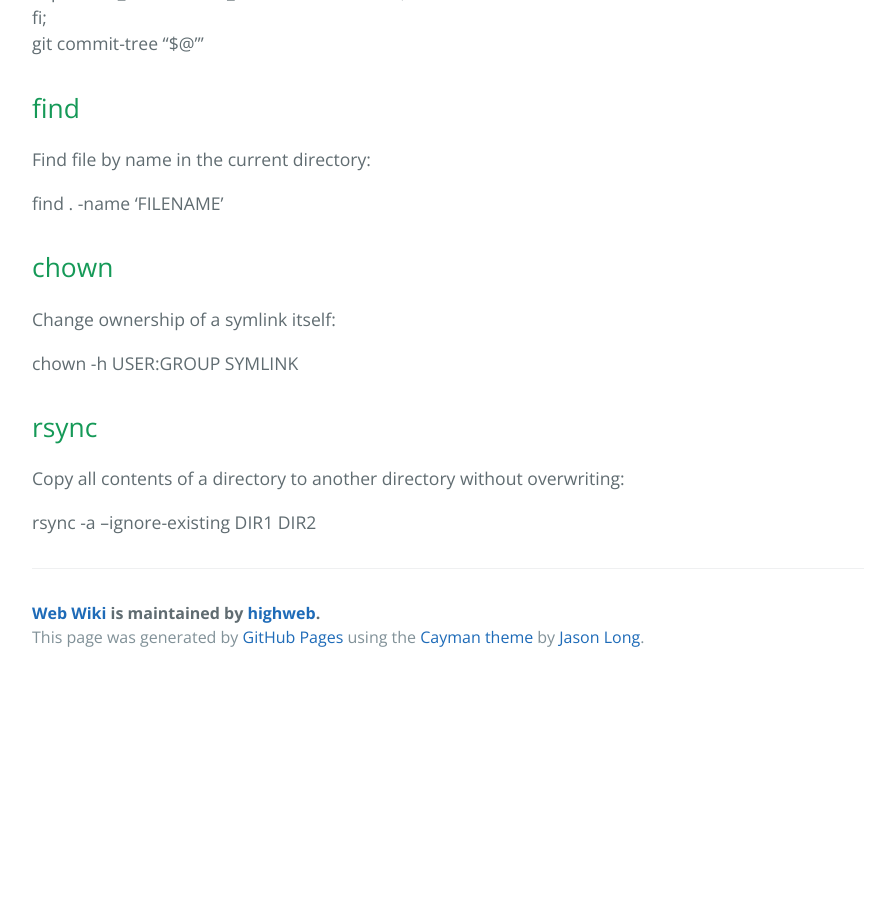
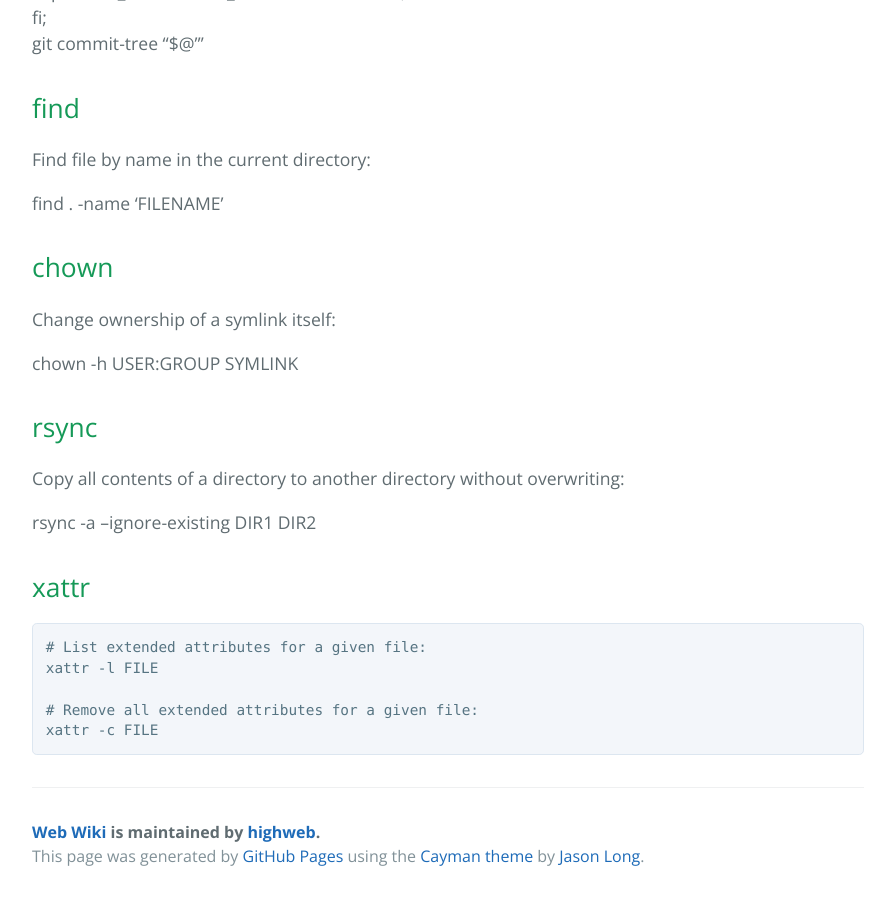
Before and after one commit to highweb/web-wiki, a Jekyll site: the page built from shell.md, in a window 1280 px wide and 900 px high, scrolled down 1233 px. Shown: the whole window, without its empty margins (192-1087 px from the left). Built offline with Jekyll 4.4.1, drawn with Linux system fonts in a browser that asks for light colours; before the commit the page ends 1914 px from its top, so only the background shows below that.

Commit message:
Update shell.md

````diff
--- a/shell.md
+++ b/shell.md
@@ -66,3 +66,13 @@ chown -h USER:GROUP SYMLINK
 Copy all contents of a directory to another directory without overwriting:
 
 rsync -a --ignore-existing DIR1 DIR2
+
+
+## xattr
+```sh
+# List extended attributes for a given file:
+xattr -l FILE
+
+# Remove all extended attributes for a given file:
+xattr -c FILE
+```
````
